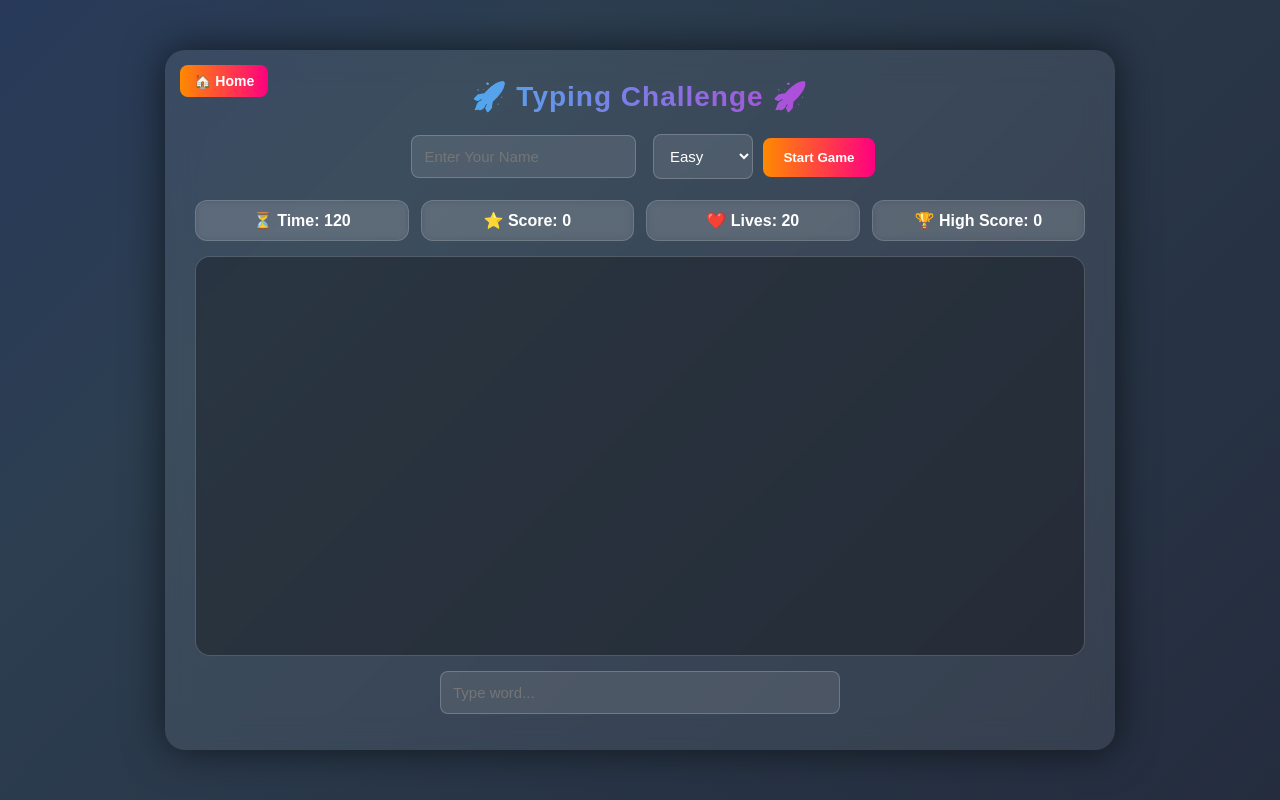
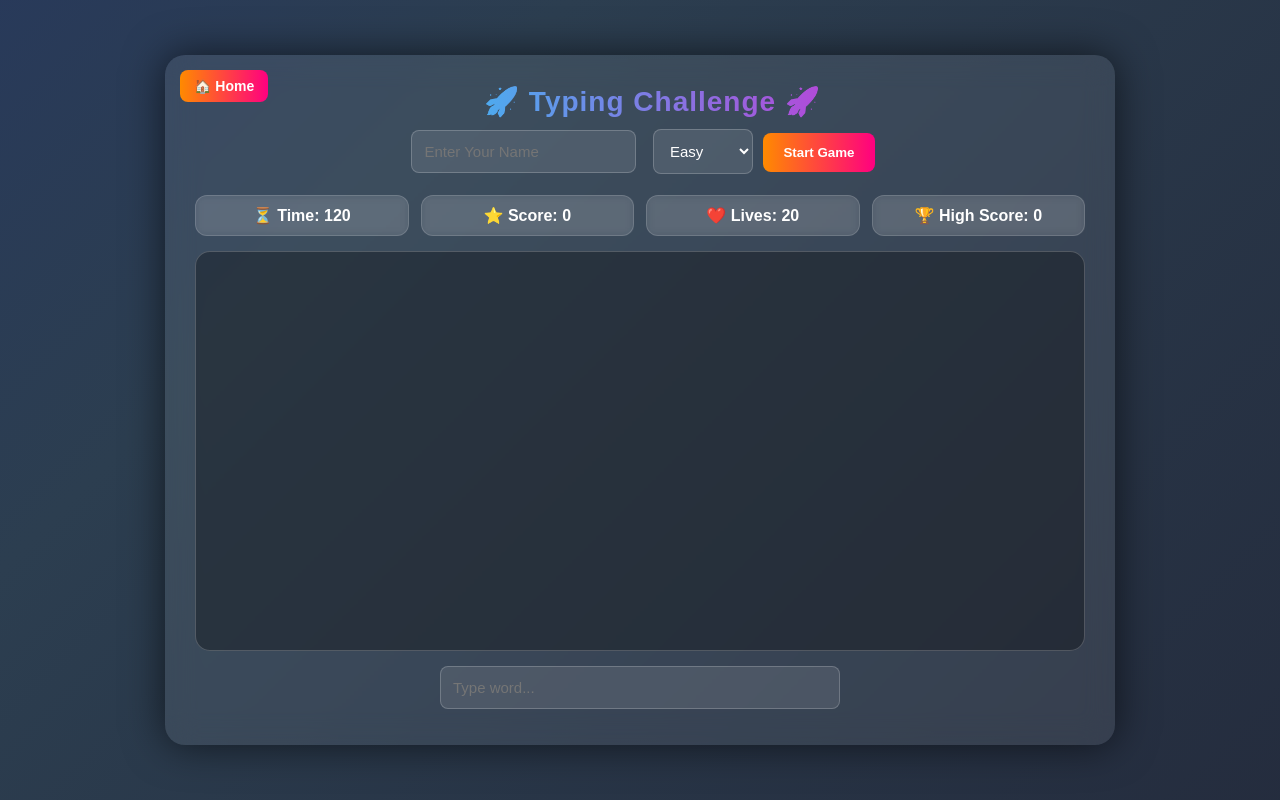
Before and after one commit to pankaj624789/debarpita-typing-game, a plain HTML site: page typing.html in a window 1280 px wide. Drawn offline with nearby package versions, Linux system fonts and the light colour scheme.

Commit message:
style odified

```diff
--- a/typing.html
+++ b/typing.html
@@ -45,7 +45,8 @@
 
 h1{
     font-size:28px;
-    margin-bottom:15px;
+    margin-bottom:5px;
+    margin-left:25px;
     letter-spacing:1px;
     background: linear-gradient(90deg,#00f5ff,#ff00c8);
 
```
